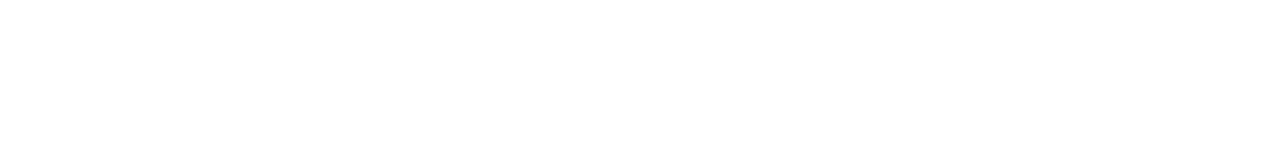
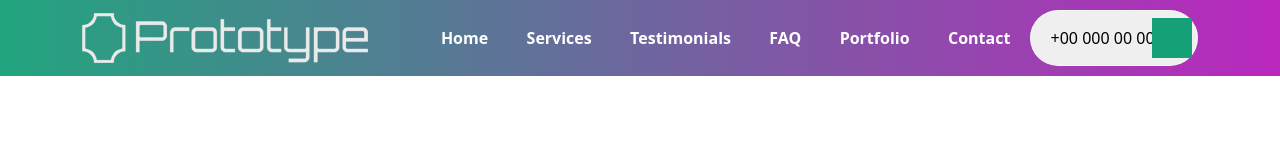
Before and after one commit to Narquil/Portfolio-prototype, a website: page index.html in a window 1280 px wide. Drawn offline with nearby package versions, Linux system fonts and the light colour scheme.

Commit message:
navbar scss & logo

```diff
--- a/app/scss/abstracts/_mixins.scss
+++ b/app/scss/abstracts/_mixins.scss
@@ -0,0 +1,6 @@
+@use "../abstracts/variables" as *;
+
+// gradient mixin
+@mixin gradient {
+    background: linear-gradient(to right, rgba($primary, 0.95), rgba($secondary, 0.95));
+}
--- a/app/scss/components/_buttons.scss
+++ b/app/scss/components/_buttons.scss
@@ -0,0 +1,19 @@
+@use "../abstracts" as *;
+
+.btn-rounded {
+    position: relative;
+    padding: 0.9375rem 1.25rem;
+    font-weight: 500;
+    margin: 0;
+    border: 0.1rem solid rgba($color: white, $alpha: 0.6);
+
+    span {
+        position: absolute;
+        background-color: $primary;
+        width: 2.5rem;
+        height: 2.5rem;
+        top: 50%;
+        right: 5px;
+        transform: translateY(-50%);
+    }
+}
--- a/app/scss/layout/_navbar.scss
+++ b/app/scss/layout/_navbar.scss
@@ -0,0 +1,15 @@
+@use "../abstracts" as *;
+
+.menu {
+    @include gradient;
+
+    li {
+        padding: 0 0.7rem;
+
+        a {
+            color: white !important;
+            text-transform: capitalize;
+            font-weight: 600;
+        }
+    }
+}
--- a/index.html
+++ b/index.html
@@ -5,9 +5,52 @@
     <meta http-equiv="X-UA-Compatible" content="IE=edge">
     <meta name="viewport" content="width=device-width, initial-scale=1.0">
     <link rel="stylesheet" href="./dist/css/styles.min.css">
-    <title>Document</title>
+    <script src="./node_modules/bootstrap/dist/js/bootstrap.bundle.js"></script>
+    <title>Company Portfolio prototype</title>
 </head>
 <body>
+    <!-- navbar -->
+    <nav class="navbar navbar-expand-lg navbar-light menu">
+        <div class="container">
+          <a class="navbar-brand" href="#">
+            <img src="./images/logo/logo.png" alt="Logo image" class="img-fluid">
+          </a>
+
+          <button class="navbar-toggler" type="button" data-bs-toggle="collapse" data-bs-target="#navbarNav" aria-controls="navbarNav" aria-expanded="false" aria-label="Toggle navigation">
+            <span class="navbar-toggler-icon"></span>
+          </button>
+
+          <div class="collapse navbar-collapse justify-content-end" id="navbarNav">
+            <ul class="navbar-nav">
+              <li class="nav-item">
+                <a class="nav-link active" aria-current="page" href="#">Home</a>
+              </li>
+              <li class="nav-item">
+                <a class="nav-link" href="#">Services</a>
+              </li>
+              <li class="nav-item">
+                <a class="nav-link" href="#">Testimonials</a>
+              </li>
+              <li class="nav-item">
+                <a class="nav-link" href="#">FAQ</a>
+              </li>
+              <li class="nav-item">
+                <a class="nav-link" href="#">Portfolio</a>
+              </li>
+              <li class="nav-item">
+                <a class="nav-link" href="#">Contact</a>
+              </li>
+            </ul>
+
+            <button type="button" class="rounded-pill btn-rounded">
+                +00 000 00 00 00
+                <span>
+
+                </span>
+            </button>
+          </div>
+        </div>
+    </nav>
 
 </body>
 </html>
```
Also changed, not shown: dist/css/styles.css, dist/css/styles.min.css, images/logo/logo.png (added), 4 other files.
